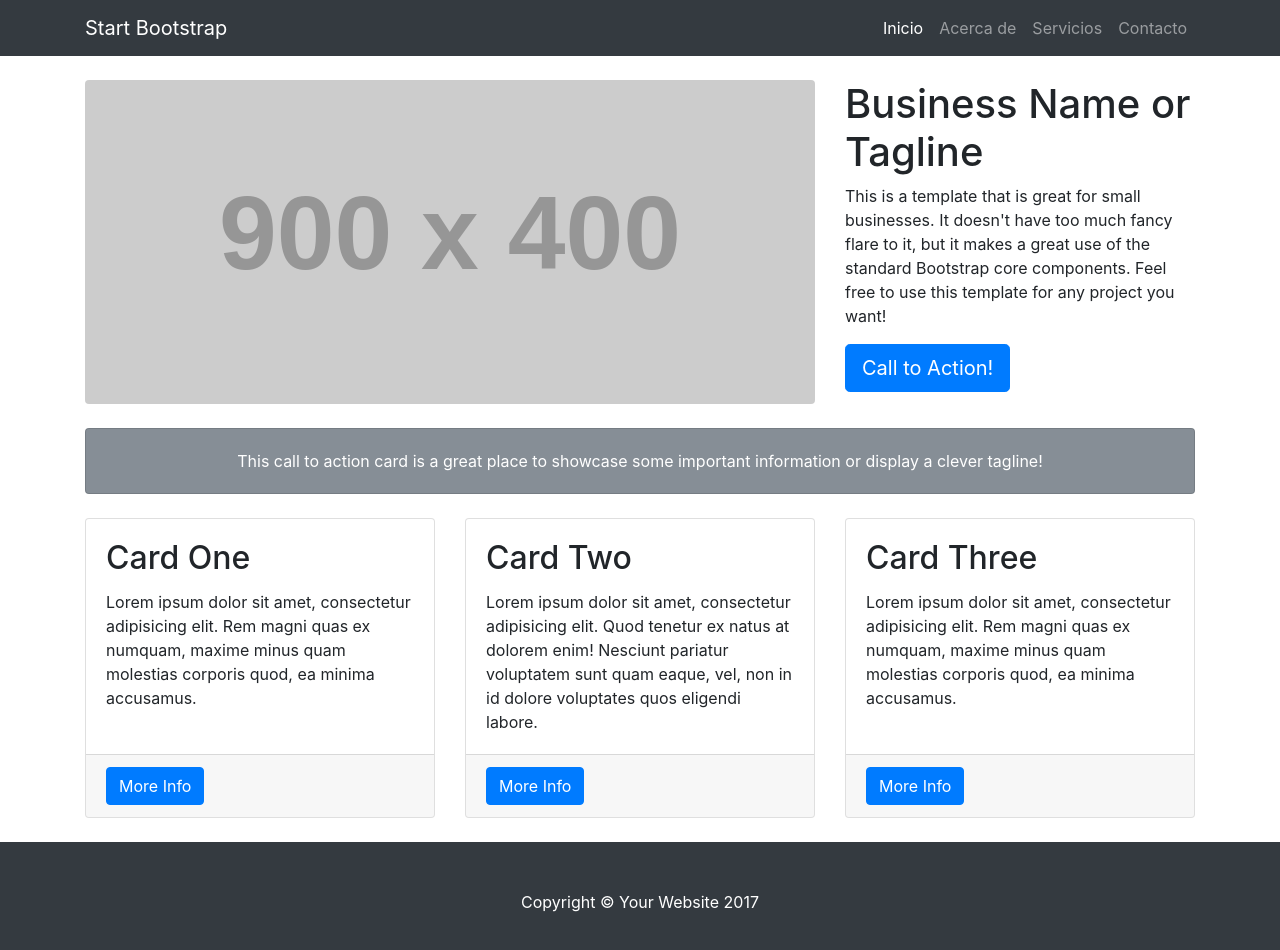
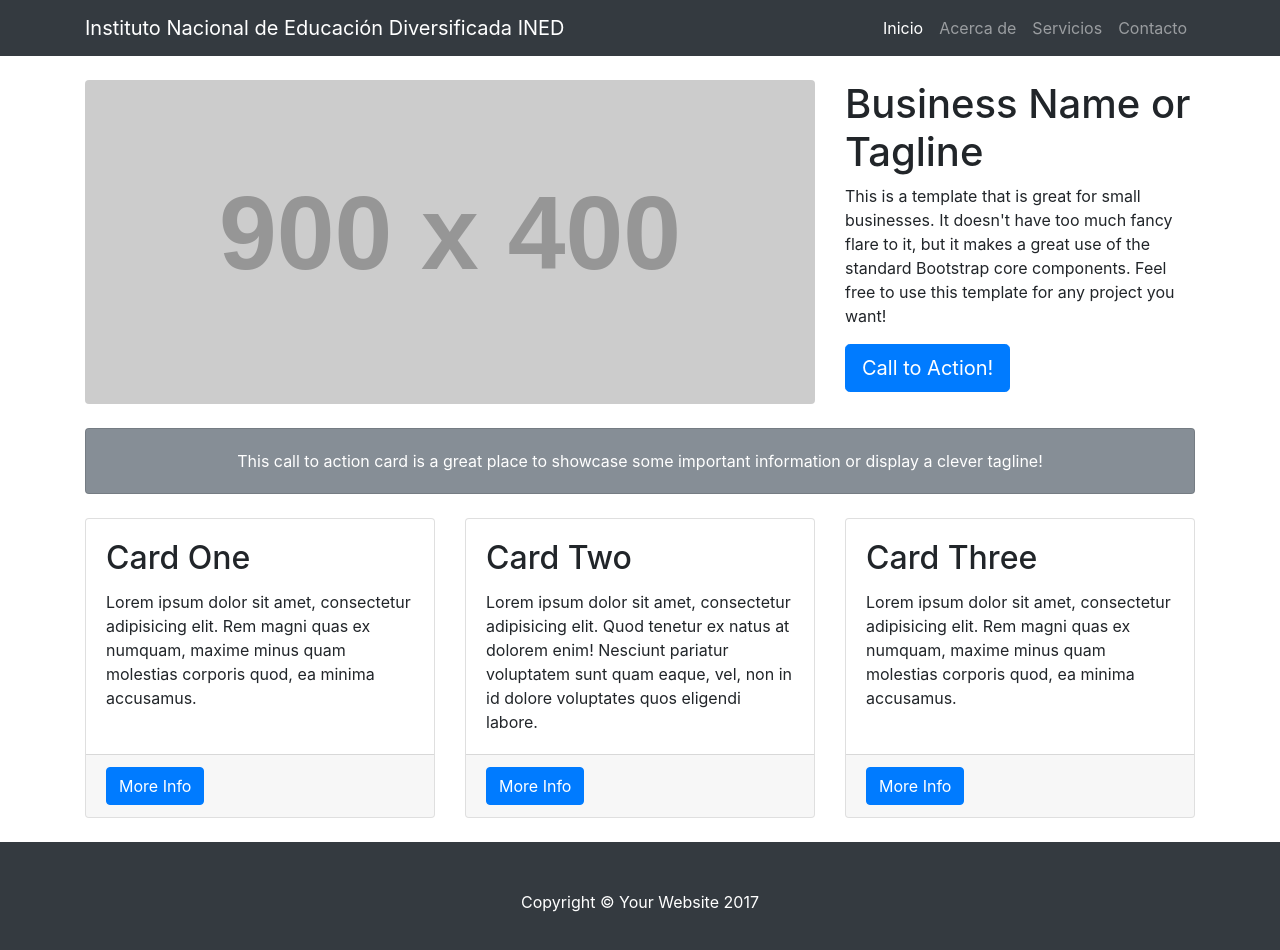
Before and after one commit to gersonsamayoa/ined, a website: page index.html in a window 1280 px wide. Drawn offline with Linux system fonts and the light colour scheme; placeholder pictures from the web are drawn by us.

Commit message:
Cambio de Titulo de pagina

```diff
--- a/index.html
+++ b/index.html
@@ -23,7 +23,7 @@
     <!-- Navigation -->
     <nav class="navbar navbar-expand-lg navbar-dark bg-dark fixed-top">
       <div class="container">
-        <a class="navbar-brand" href="#">Start Bootstrap</a>
+        <a class="navbar-brand" href="#">Instituto Nacional de Educación Diversificada INED</a>
         <button class="navbar-toggler" type="button" data-toggle="collapse" data-target="#navbarResponsive" aria-controls="navbarResponsive" aria-expanded="false" aria-label="Toggle navigation">
           <span class="navbar-toggler-icon"></span>
         </button>
```
